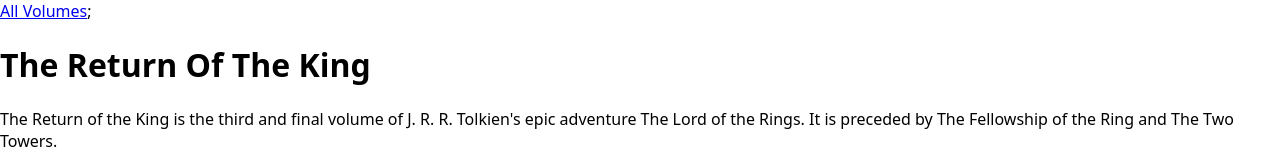
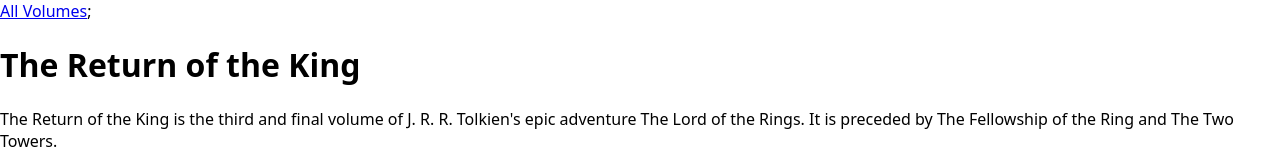
Before and after one commit to lourensvdzee/lotr-app, a Next.js app: page /volumes/the-return-of-the-king in a window 1280 px wide. Shown: the top 160 px of the page. Built offline with nearby package versions, Linux system fonts and the light colour scheme.

Commit message:
challenge finished

```diff
--- a/pages/volumes/the-fellowship-of-the-ring.js
+++ b/pages/volumes/the-fellowship-of-the-ring.js
@@ -10,7 +10,7 @@
     return (
         <>
             <Link href="/">All Volumes</Link>;
-            <h1>The Fellowship Of The Ring</h1>
+            <h1>{volume.title}</h1>
             <p>{volume.description}</p>
             <ul>
                 {volume.books.map((book) => (
--- a/pages/volumes/the-return-of-the-king.js
+++ b/pages/volumes/the-return-of-the-king.js
@@ -10,7 +10,7 @@
     return (
         <>
             <Link href="/">All Volumes</Link>;
-            <h1>The Return Of The King</h1>
+            <h1>{volume.title}</h1>
             <p>{volume.description}</p>
             <ul>
                 {volume.books.map((book) => (
@@ -19,7 +19,7 @@
             </ul>
             <Image src={volume.cover} alt={volume.title} width={140} height={230} />
             <p>
-                <Link href="/volumes/the-fellowship-of-the-ring">previous Volume</Link>;
+                <Link href="/volumes/the-two-towers">previous Volume</Link>;
             </p>
         </>
     );
--- a/pages/volumes/the-two-towers.js
+++ b/pages/volumes/the-two-towers.js
@@ -10,7 +10,7 @@
     return (
         <>
             <Link href="/">All Volumes</Link>;
-            <h1>The Two Towers</h1>
+            <h1>{volume.title}</h1>
             <p>{volume.description}</p>
             <ul>
                 {volume.books.map((book) => (
```
